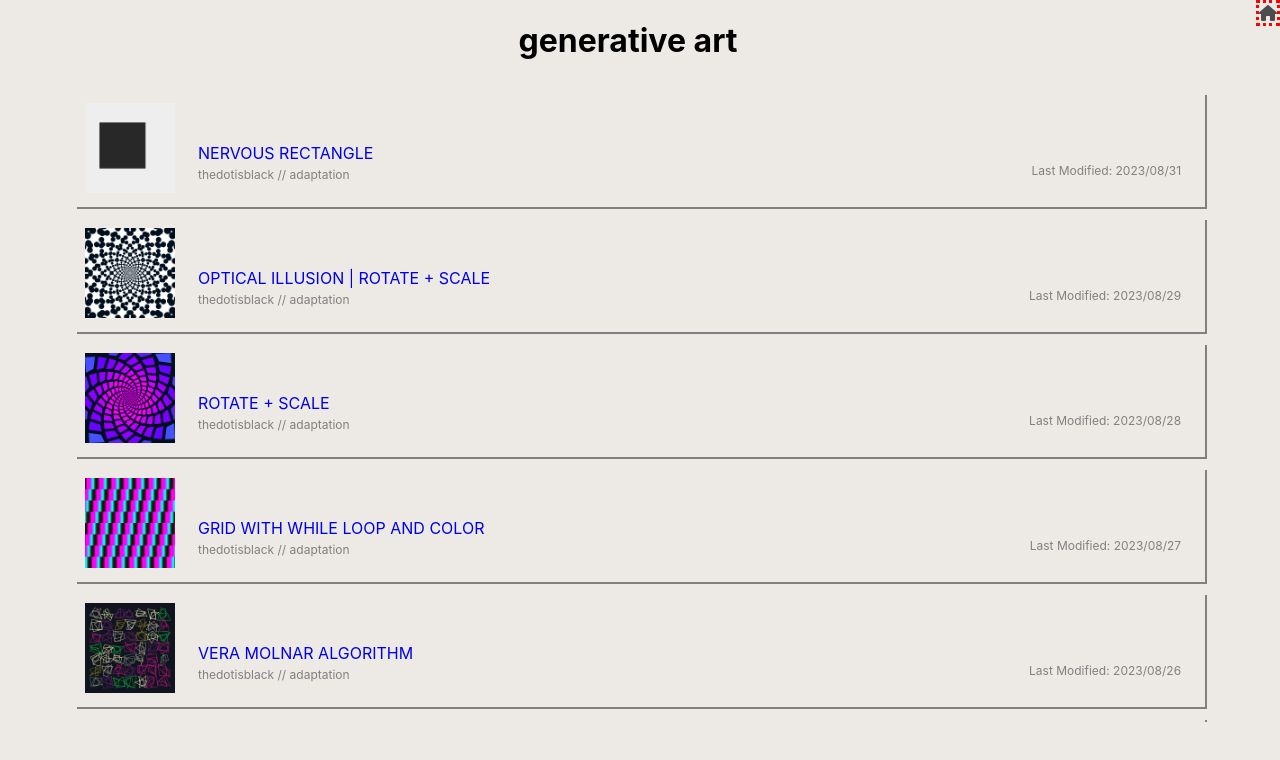
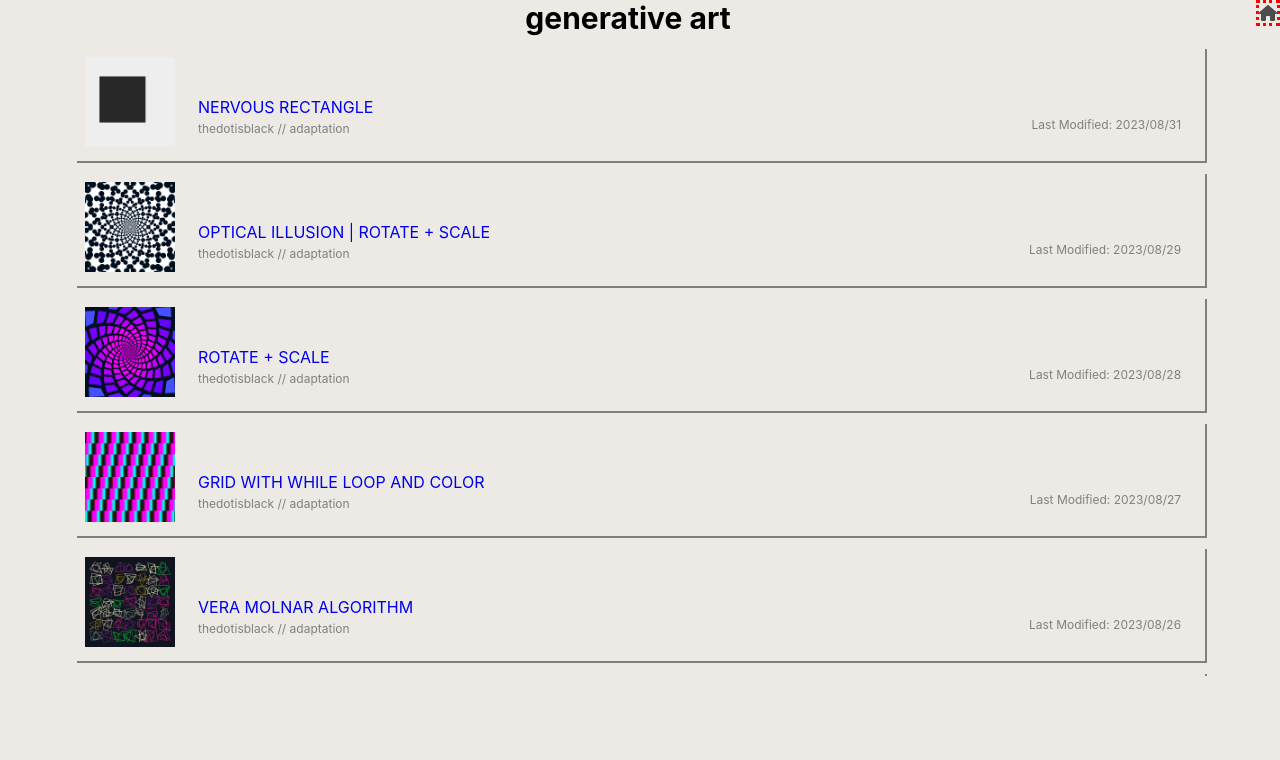
Before and after one commit to vegalla/react-processing, a React (Create React App) app: page / in a window 1280 px wide. Shown: the top 760 px of the page. Built offline with nearby package versions, Linux system fonts and the light colour scheme.

Commit message:
Animate Gallery Home Display Items

```diff
--- a/src/Components/GALLERY_HOME_CONFIG.js
+++ b/src/Components/GALLERY_HOME_CONFIG.js
@@ -1,3 +1,4 @@
 export const TAGS = [
-    "thedotisblack // adaptation",
+    "thedotisblack // adaptation",,
+    "vince // original",
 ]
--- a/src/Components/GalleryHome.js
+++ b/src/Components/GalleryHome.js
@@ -14,13 +14,14 @@ import DisplayItem from '../UI/DisplayItem';
 import { TAGS } from "./GALLERY_HOME_CONFIG";
 
 const GalleryHome = () => {
-    console.log({TAGS})
+    console.log({ TAGS })
     return (
         <>
             <div className={styles.Header}>
-                <h1>generative art</h1>
+                <span>generative art</span>
             </div>
             <div className={styles.DisplayZone}>
+                <div className={styles.Appear0}>
                     <DisplayItem
                         image={static07}
                         path="/07"
@@ -28,6 +29,8 @@ const GalleryHome = () => {
                         tags={TAGS[0]}
                         date="2023/08/31"
                     />
+                </div>
+                <div className={styles.Appear1}>
                     <DisplayItem
                         image={static06}
                         path="/06"
@@ -35,6 +38,8 @@ const GalleryHome = () => {
                         tags={TAGS[0]}
                         date="2023/08/29"
                     />
+                </div>
+                <div className={styles.Appear2}>
                     <DisplayItem
                         image={static05}
                         path="/05"
@@ -42,6 +47,8 @@ const GalleryHome = () => {
                         tags={TAGS[0]}
                         date="2023/08/28"
                     />
+                </div>
+                <div className={styles.Appear3}>
                     <DisplayItem
                         image={static04}
                         path="/04"
@@ -49,6 +56,8 @@ const GalleryHome = () => {
                         tags={TAGS[0]}
                         date="2023/08/27"
                     />
+                </div>
+                <div className={styles.Appear4}>
                     <DisplayItem
                         image={static03}
                         path="/03"
@@ -56,6 +65,7 @@ const GalleryHome = () => {
                         tags={TAGS[0]}
                         date="2023/08/26"
                     />
+                </div>
                 <DisplayItem
                     image={static02}
                     path="/02"
@@ -70,7 +80,7 @@ const GalleryHome = () => {
                     tags={TAGS[0]}
                     date="2023/08/25"
                 />
-            </div>
+            </div >
         </>
     )
 };
--- a/src/Components/GalleryHome.module.css
+++ b/src/Components/GalleryHome.module.css
@@ -1,6 +1,20 @@
 .Header {
     text-align: center;
+
+    span {
+        font-size: 30px;
+        font-weight: bold;
+    }
 }
+
+/* .Header:hover span {
+    display: none;
+}
+
+.Header:hover:after {
+    content: "by vince egalla";
+    font-size: 30px;
+} */
 
 .DisplayZone {
     /* border: red dotted; */
@@ -13,26 +27,102 @@
     overflow: auto;
 }
 
-.DisplayItem {
-    border: red dotted;
-
-    position: relative;
-    margin: 11px;
-
-    /* display: flex;
-    justify-content: left; */
-
+.Appear0 {
+    animation: items-appear 800ms ease-out forwards;
 }
 
-.DisplayDescription {
-    display: inline-block;
+.Appear1 {
+    animation: items-appear1 1600ms ease-out forwards;
 }
 
-
-.Tags {
-    font-size: 12px;
+.Appear2 {
+    animation: items-appear2 2400ms ease-out forwards;
 }
 
-.Thumbnail {
-    max-width: 100px;
+.Appear3 {
+    animation: items-appear3 3200ms ease-out forwards;
 }
+
+.Appear4 {
+    animation: items-appear4 4000ms ease-out forwards;
+}
+
+@keyframes items-appear {
+    from {
+        opacity: 0;
+        transform: translateX(-5rem);
+    }
+
+    to {
+        opacity: 1;
+        transform: translateX(0);
+    }
+}
+
+@keyframes items-appear1 {
+    from {
+        opacity: 0;
+        transform: translateX(-5rem);
+    }
+
+    50% {
+        opacity: 0;
+        transform: translateX(-5rem);
+    }
+
+    to {
+        opacity: 1;
+        transform: translateX(0);
+    }
+}
+
+@keyframes items-appear2 {
+    from {
+        opacity: 0;
+        transform: translateX(-5rem);
+    }
+
+    66% {
+        opacity: 0;
+        transform: translateX(-5rem);
+    }
+
+    to {
+        opacity: 1;
+        transform: translateX(0);
+    }
+}
+
+@keyframes items-appear3 {
+    from {
+        opacity: 0;
+        transform: translateX(-5rem);
+    }
+
+    80% {
+        opacity: 0;
+        transform: translateX(-5rem);
+    }
+
+    to {
+        opacity: 1;
+        transform: translateX(0);
+    }
+}
+
+@keyframes items-appear4 {
+    from {
+        opacity: 0;
+        transform: translateX(-5rem);
+    }
+
+    84% {
+        opacity: 0;
+        transform: translateX(-5rem);
+    }
+
+    to {
+        opacity: 1;
+        transform: translateX(0);
+    }
+}
```
Also changed, not shown: src/UI/DisplayItem.module.css (+12 -0 lines). Lines whose indentation alone changed are shown as unchanged.
